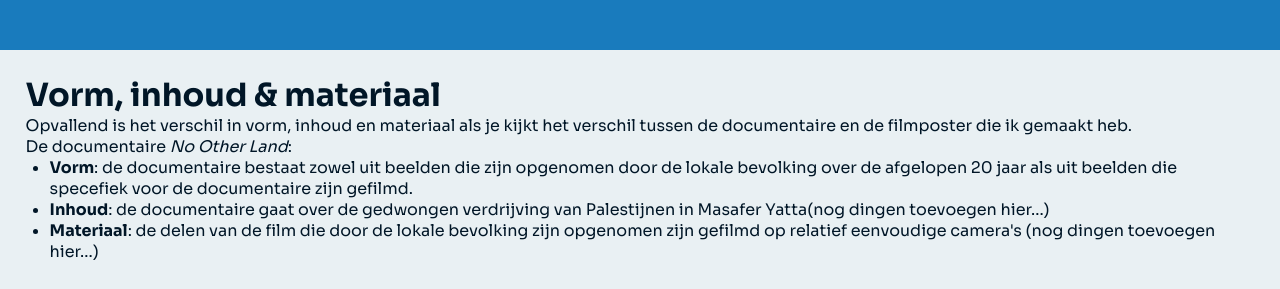
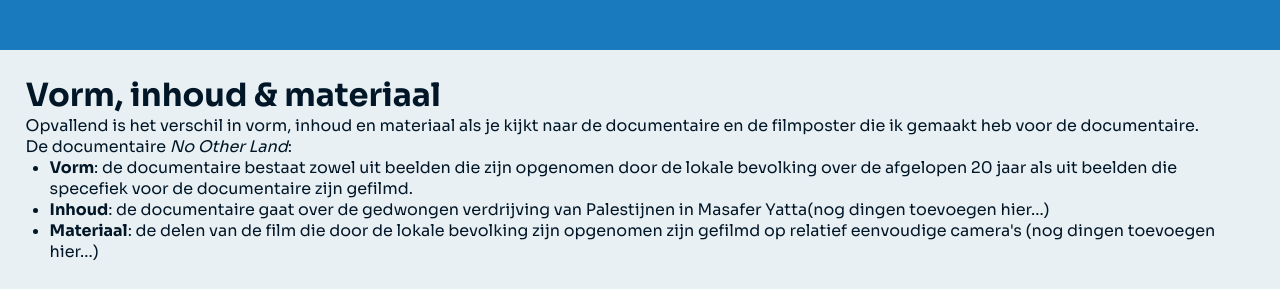
Before and after one commit to Gijs6/ckv, a Flask app: page /gijstenberg4a2/blok-3 in a window 1280 px wide. Shown: the part 4909-5198 px from the top of the page. Run offline with Flask 3, Linux system fonts and the light colour scheme; some libraries are stand-ins or nearby versions.

Commit message:
Update readme

```diff
--- a/templates/ckvb3.html
+++ b/templates/ckvb3.html
@@ -218,7 +218,7 @@
         <div class="verslagtekst-voorwoordje">
             <h1>Vorm, inhoud & materiaal</h1>
             <p>
-                Opvallend is het verschil in vorm, inhoud en materiaal als je kijkt het verschil tussen de documentaire en de filmposter die ik gemaakt heb.<br>
+                Opvallend is het verschil in vorm, inhoud en materiaal als je kijkt naar de documentaire en de filmposter die ik gemaakt heb voor de documentaire.<br>
                 De documentaire <i>No Other Land</i>:
                 <ul>
                     <li><b>Vorm</b>: de documentaire bestaat zowel uit beelden die zijn opgenomen door de lokale bevolking over de afgelopen 20 jaar als uit beelden die specefiek voor de documentaire zijn gefilmd.</li>
```
Also changed, not shown: README.md.
